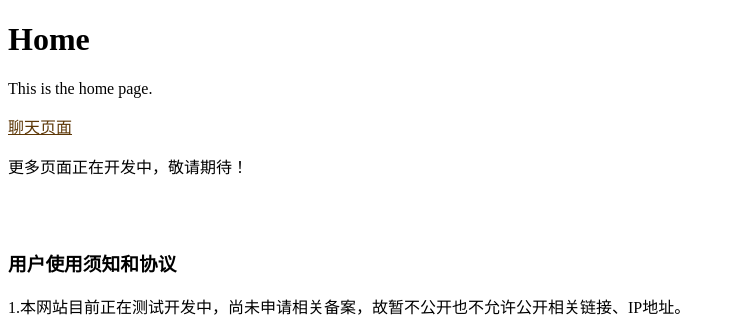
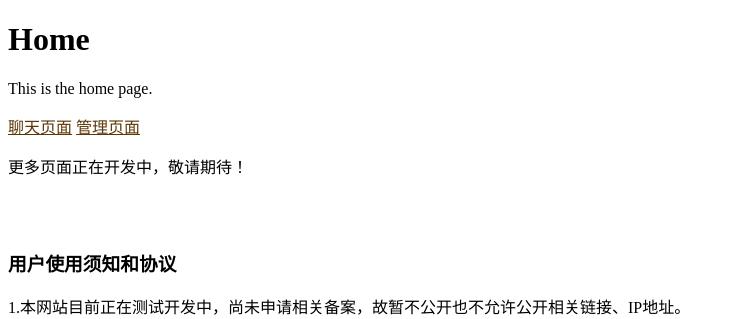
Before and after one commit to DongSX1217/ProvisionalOnlineChat, a Flask app: page / in a window 1280 px wide. Shown: the top 319 px of the page, without its empty margins (0-735 px from the left). Run offline with Flask 3, Linux system fonts and the light colour scheme.

Commit message:
feat: 将管理页面放入Home页中

```diff
--- a/templates/home.html
+++ b/templates/home.html
@@ -6,6 +6,7 @@
     <h1>Home</h1>
     <p>This is the home page.</p>
     <a href="/chat" style="color:rgb(93, 55, 6);">聊天页面</a>
+    <a href="/manage" style="color:rgb(93, 55, 6);">管理页面</a>
     <p> 更多页面正在开发中，敬请期待！</p>
     <br><br>
 
```
